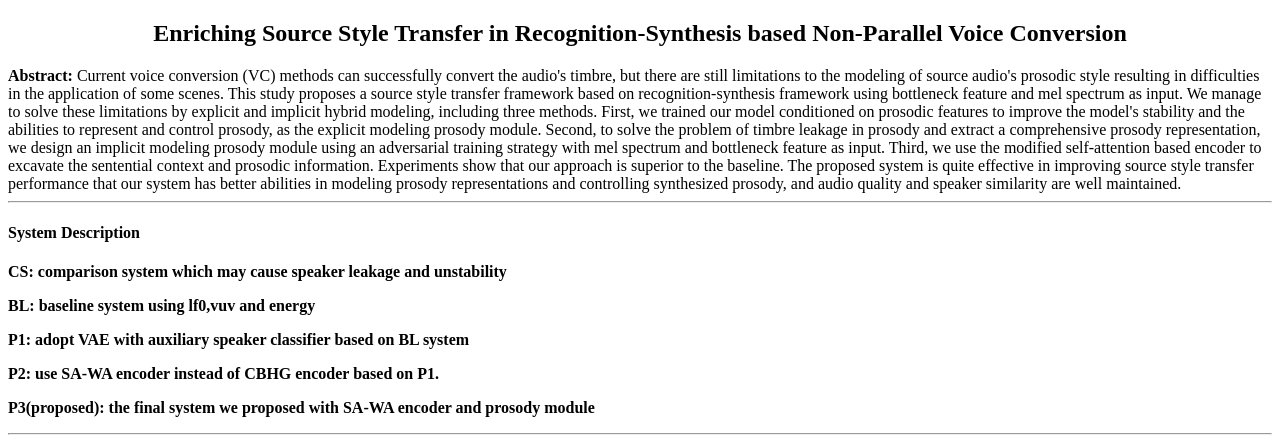
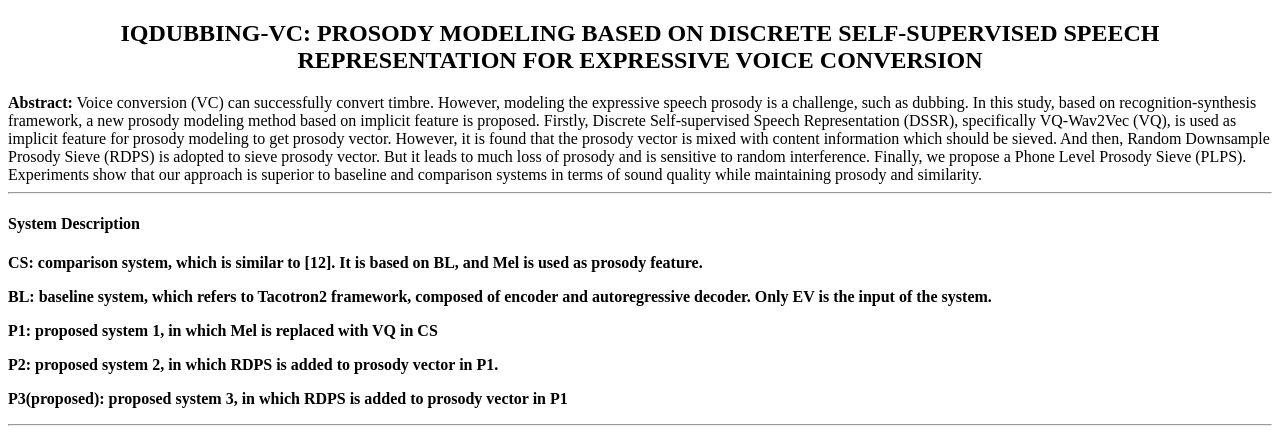
Before and after one commit to wblgers/IQDUBBING-VC.github.io, a plain HTML site: page index.html in a window 1280 px wide. Shown: the top 445 px of the page. Drawn offline with Linux system fonts and the light colour scheme.

Commit message:
modify content

```diff
--- a/index.html
+++ b/index.html
@@ -6,18 +6,18 @@
 </head>
 <body>
 
-<h2 align="center">Enriching Source Style Transfer in Recognition-Synthesis based Non-Parallel Voice Conversion</h2>
+<h2 align="center">IQDUBBING-VC: PROSODY MODELING BASED ON DISCRETE SELF-SUPERVISED SPEECH REPRESENTATION FOR EXPRESSIVE VOICE CONVERSION</h2>
 <!-- <div><b>Authors:</b> Zhichao Wang</div> -->
-<div><b>Abstract:</b>  Current voice conversion (VC) methods can successfully convert the audio's timbre, but there are still limitations to the modeling of source audio's prosodic style resulting in difficulties in the application of some scenes. This study proposes a source style transfer framework based on recognition-synthesis framework using bottleneck feature and mel spectrum as input. We manage to solve these limitations by explicit and implicit hybrid modeling, including three methods. First,  we trained our model conditioned on prosodic features to improve the model's stability and the abilities to represent and control prosody, as the explicit modeling prosody module. Second, to solve the problem of timbre leakage in prosody and extract a comprehensive prosody representation, we design an implicit modeling prosody module using an adversarial training strategy with mel spectrum and bottleneck feature as input. Third, we use the modified self-attention based encoder to excavate the sentential context and prosodic information. Experiments show that our approach is superior to the baseline. The proposed system is quite effective in improving source style transfer performance that our system has better abilities in modeling prosody representations and controlling synthesized prosody, and audio quality and speaker similarity are well maintained.
+<div><b>Abstract:</b>  Voice conversion (VC) can successfully convert timbre. However, modeling the expressive speech prosody is a challenge, such as dubbing. In this study, based on recognition-synthesis framework, a new prosody modeling method based on implicit feature is proposed. Firstly, Discrete Self-supervised Speech Representation (DSSR), specifically VQ-Wav2Vec (VQ), is used as implicit feature for prosody modeling to get prosody vector. However, it is found that the prosody vector is mixed with content information which should be sieved. And then, Random Downsample Prosody Sieve (RDPS) is adopted to sieve prosody vector. But it leads to much loss of prosody and is sensitive to random interference. Finally, we propose a Phone Level Prosody Sieve (PLPS). Experiments show that our approach is superior to baseline and comparison systems in terms of sound quality while maintaining prosody and similarity.
 </div>
 
 <hr>
 <h4>System Description</h2>
-<p><strong>CS: comparison system which may cause speaker leakage and unstability</strong> </p>
-<p><strong>BL: baseline system using lf0,vuv and energy</strong> </p>
-<p><strong>P1: adopt VAE with auxiliary speaker classifier based on BL system</strong> </p>
-<p><strong>P2: use SA-WA encoder instead of CBHG encoder based on P1.</strong> </p>
-<p><strong>P3(proposed): the final system we proposed with SA-WA encoder and prosody module</strong> </p>
+<p><strong>CS: comparison system, which is similar to [12]. It is based on BL, and Mel is used as prosody feature.</strong> </p>
+<p><strong>BL: baseline system, which refers to Tacotron2 framework, composed of encoder and autoregressive decoder. Only EV is the input of the system.</strong> </p>
+<p><strong>P1: proposed system 1, in which Mel is replaced with VQ in CS</strong> </p>
+<p><strong>P2: proposed system 2, in which RDPS is added to prosody vector in P1.</strong> </p>
+<p><strong>P3(proposed): proposed system 3, in which RDPS is added to prosody vector in P1</strong> </p>
 
 <hr>
 
```
